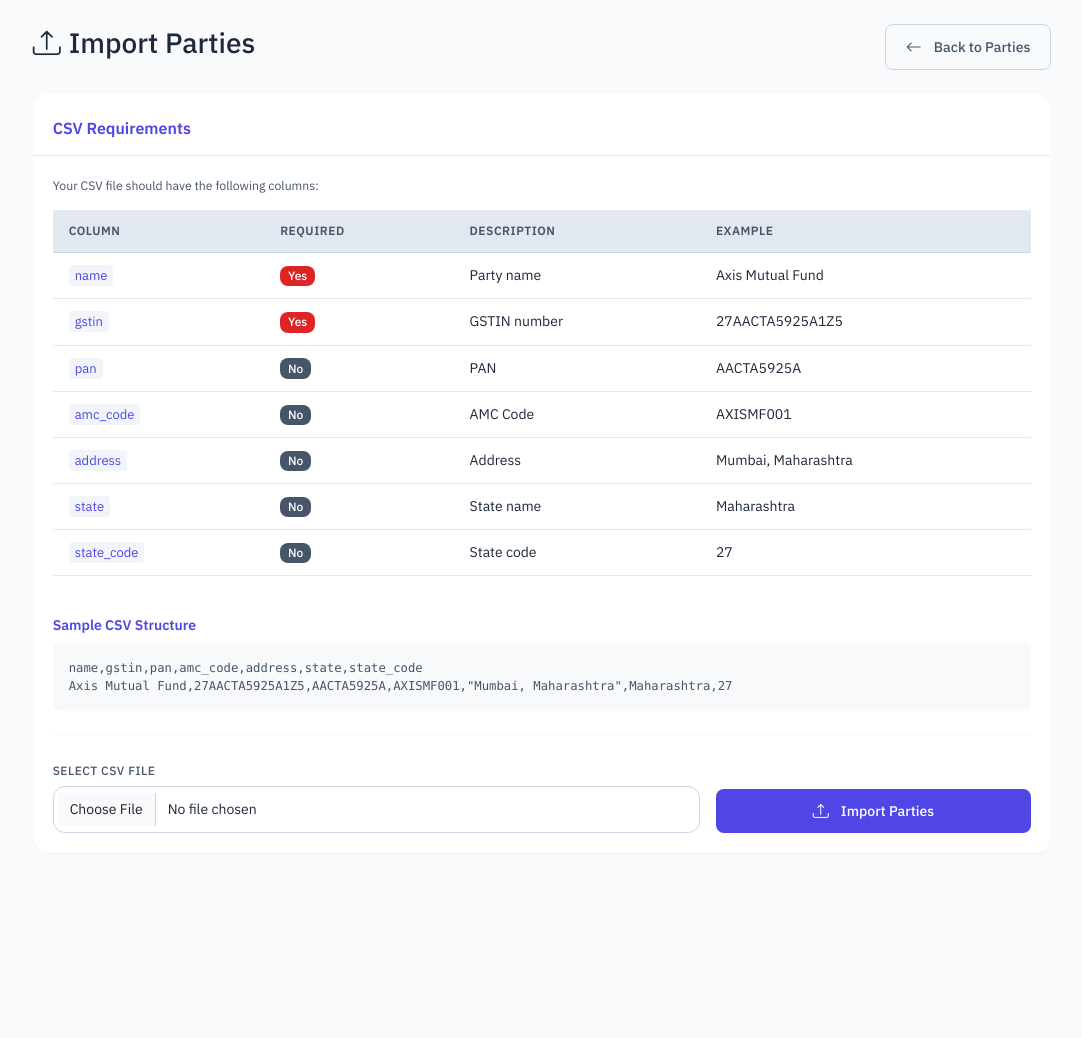
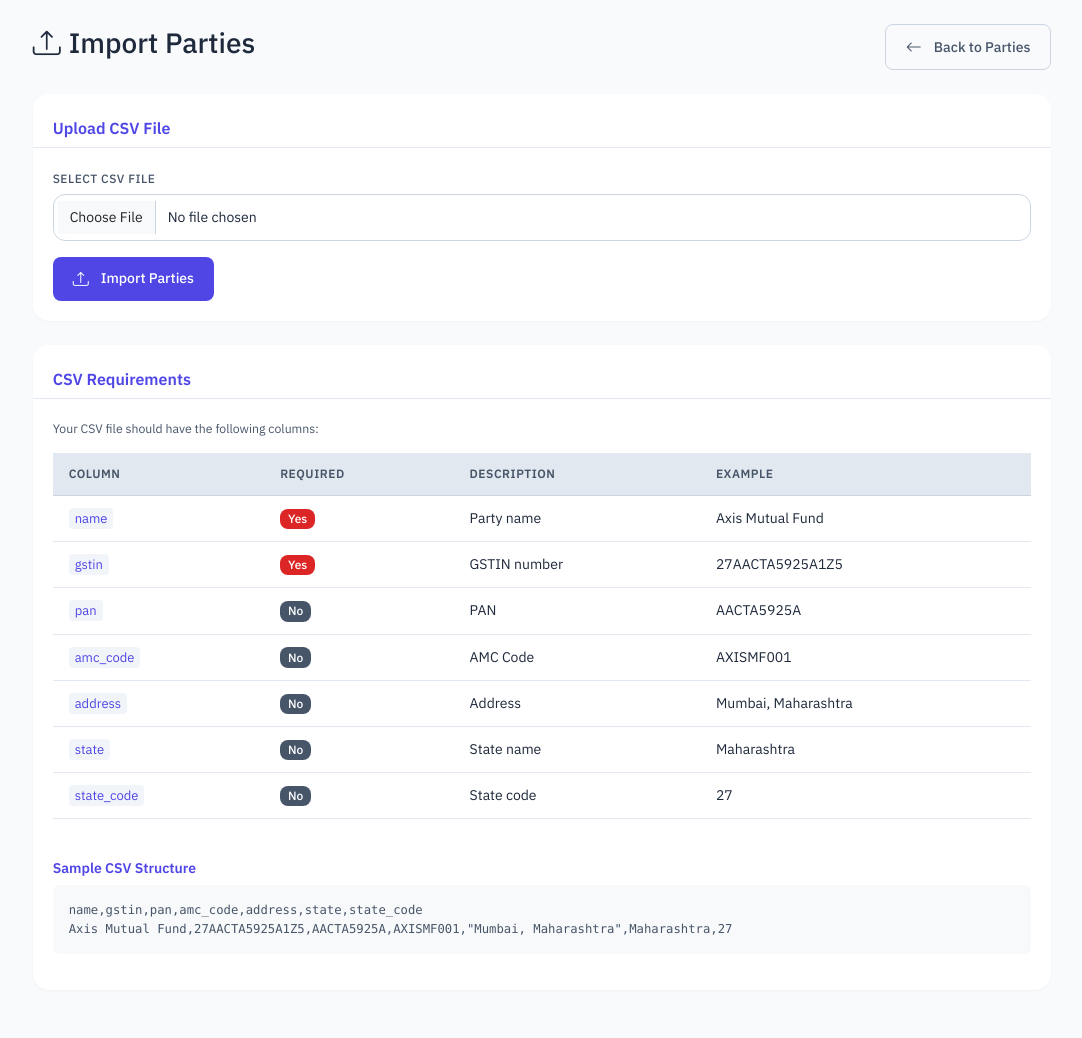
Before and after one commit to piyush-sawhney/accounting, a Python web app: template templates/import_parties.html in a window 1280 px wide. Shown: the whole page, without its empty margins (98-1180 px from the left). Before the commit the page ends 833 px from the top, so only its background shows below. Run offline with Jinja, Linux system fonts and the light colour scheme; the template is opened without the code that fills it, so the values that code supplies are empty; some libraries are stand-ins or nearby versions.

Commit message:
Import Button layout fix

```diff
--- a/templates/import_parties.html
+++ b/templates/import_parties.html
@@ -23,10 +23,27 @@
             </a>
         </div>
 
-<div class="card mb-4">
-             <div class="card-header bg-white pt-4">
-                 <h5 class="mb-0 text-primary">CSV Requirements</h5>
-             </div>
+        <div class="card mb-4">
+            <div class="card-header bg-white pt-4 pb-2">
+                <h5 class="mb-0 text-primary">Upload CSV File</h5>
+            </div>
+            <div class="card-body">
+                <form method="POST" enctype="multipart/form-data">
+                    <div class="mb-3">
+                        <label class="form-label">Select CSV File</label>
+                        <input type="file" name="csv_file" class="form-control" accept=".csv" required>
+                    </div>
+                    <button type="submit" class="btn btn-primary">
+                        <i class="bi bi-upload me-1"></i> Import Parties
+                    </button>
+                </form>
+            </div>
+        </div>
+
+        <div class="card mb-4">
+            <div class="card-header bg-white pt-4 pb-2">
+                <h5 class="mb-0 text-primary">CSV Requirements</h5>
+            </div>
             <div class="card-body">
                 <p class="text-muted small">Your CSV file should have the following columns:</p>
                 <div class="table-responsive">
@@ -56,20 +73,6 @@
                     <pre class="bg-light p-3 rounded small text-muted">name,gstin,pan,amc_code,address,state,state_code
 Axis Mutual Fund,27AACTA5925A1Z5,AACTA5925A,AXISMF001,"Mumbai, Maharashtra",Maharashtra,27</pre>
                 </div>
-
-                <hr class="my-4">
-
-                <form method="POST" enctype="multipart/form-data" class="row g-3 align-items-end">
-                    <div class="col-md-8">
-                        <label class="form-label text-muted small">Select CSV File</label>
-                        <input type="file" name="csv_file" class="form-control" accept=".csv" required>
-                    </div>
-                    <div class="col-md-4">
-                        <button type="submit" class="btn btn-primary w-100">
-                            <i class="bi bi-upload me-1"></i> Import Parties
-                        </button>
-                    </div>
-                </form>
             </div>
         </div>
     </div>
```
Also changed, not shown: templates/import_credit_notes.html (+21 -18 lines), templates/import_invoices.html (+18 -15 lines).
